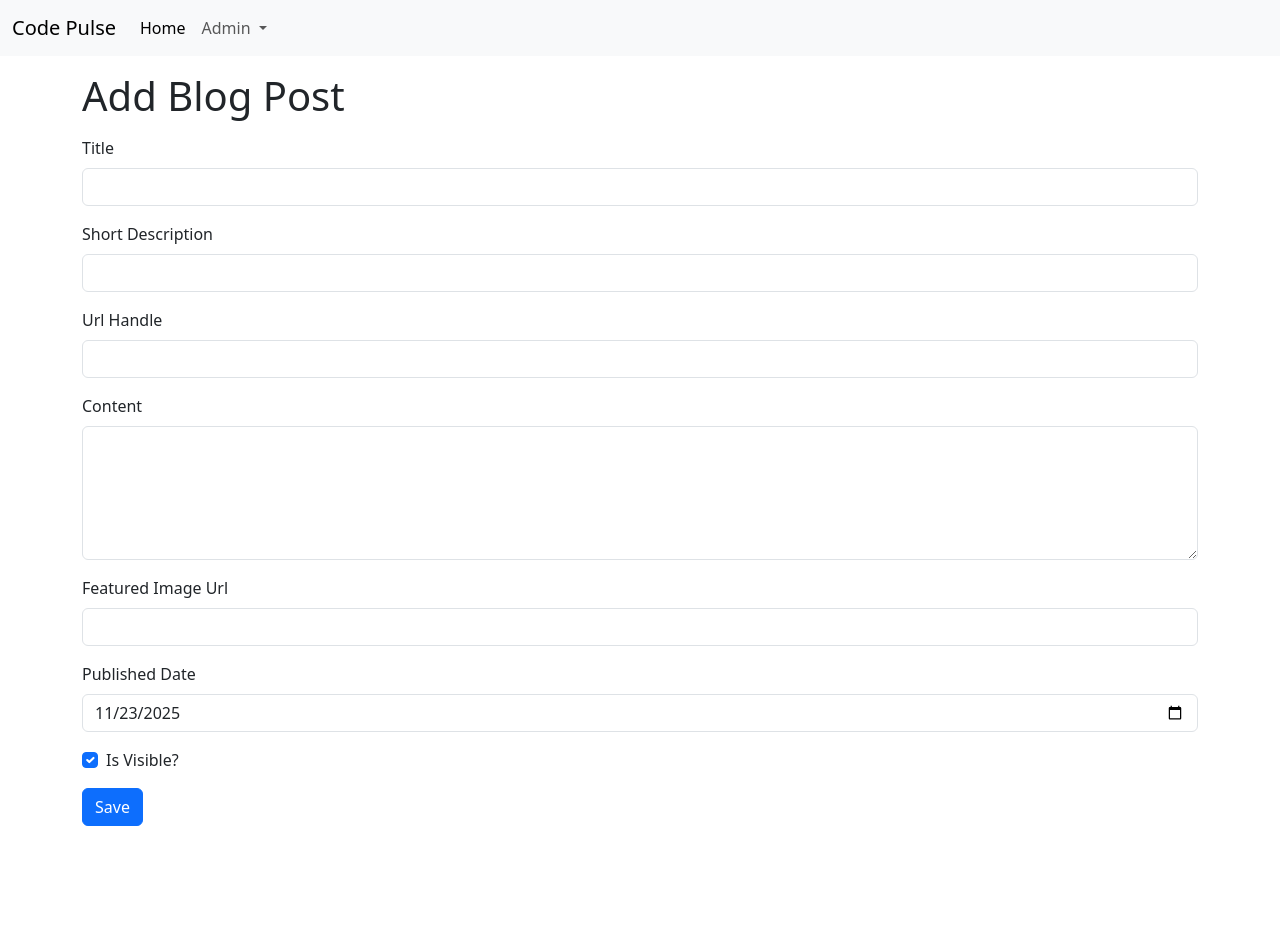
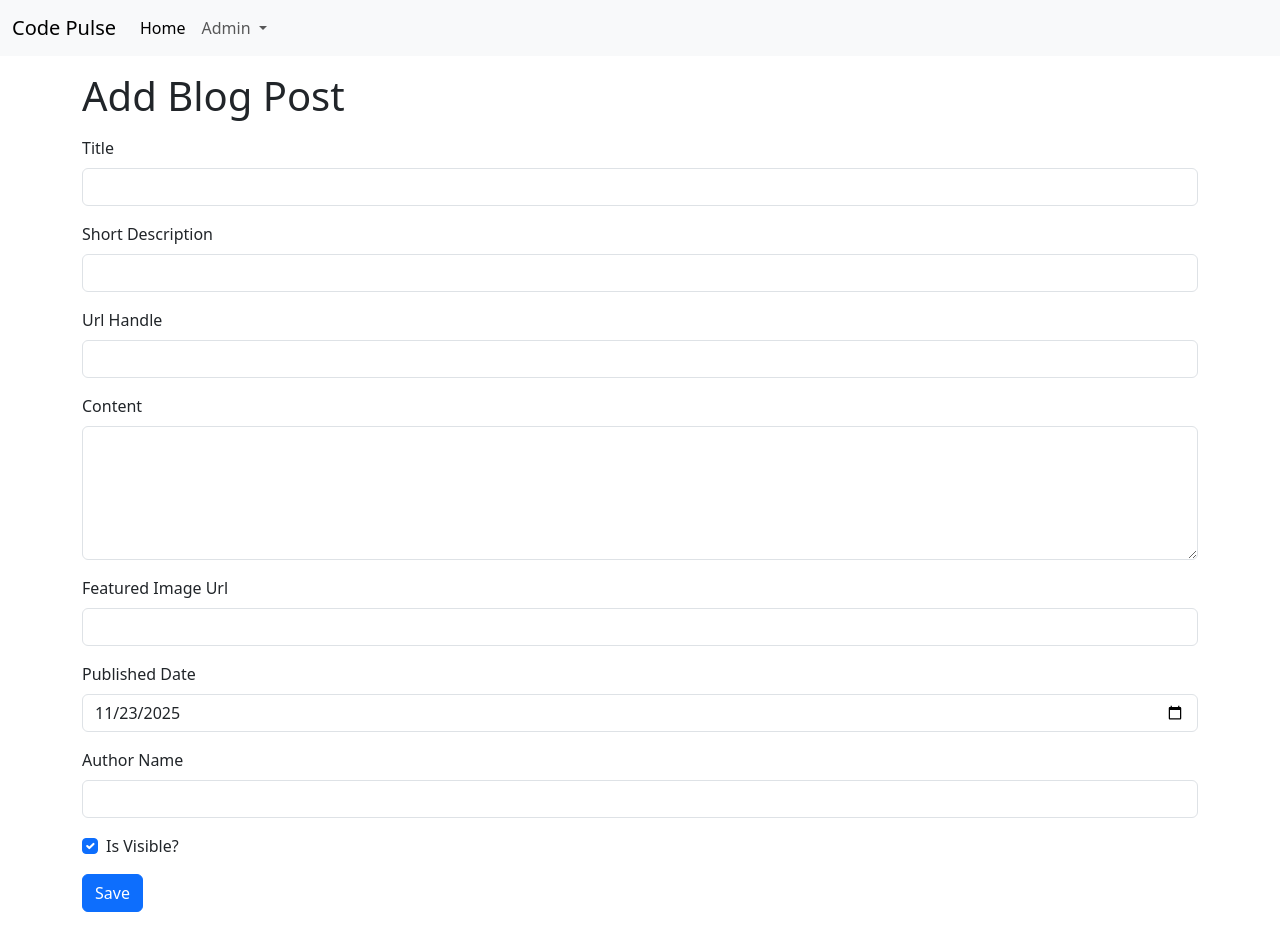
Before and after one commit to GuicesarS/CodePulse.API, an Angular app in the folder src/CodePulseUI/CodePulse/: page /admin/blogposts/add in a window 1280 px wide. Before the commit the page ends 842 px from the top, so only its background shows below. Built offline with nearby package versions, Linux system fonts and the light colour scheme.

Commit message:
feat(UI): submit add blogpost form

```diff
--- a/src/CodePulseUI/CodePulse/src/app/features/Blogpost/add-blogpost/add-blogpost.html
+++ b/src/CodePulseUI/CodePulse/src/app/features/Blogpost/add-blogpost/add-blogpost.html
@@ -1,7 +1,7 @@
 <div class="container">
     <h1 class="mt-3">Add Blog Post</h1>
 
-    <form [formGroup]="addBlogPostForm" class="mt-3">
+    <form [formGroup]="addBlogPostForm" class="mt-3" (ngSubmit)="onSubmit()">
         <div class="mb-3">
             <label class="form-label">Title</label>
             <input type="text" class="form-control" formControlName="title">
@@ -33,6 +33,11 @@
         </div>
 
         <div class="mb-3">
+            <label class="form-label">Author Name</label>
+            <input type="text" class="form-control" formControlName="author">
+        </div>
+
+        <div class="mb-3">
             <div class="form-check">
                 <input class="form-check-input" type="checkbox" id="isVisible" formControlName="isVisible">
                 <label class="form-check-label" for="isVisible">
--- a/src/CodePulseUI/CodePulse/src/app/features/Blogpost/add-blogpost/add-blogpost.ts
+++ b/src/CodePulseUI/CodePulse/src/app/features/Blogpost/add-blogpost/add-blogpost.ts
@@ -50,4 +50,10 @@
     }),
 
   });
+
+  onSubmit()
+  {
+    const formRawValue = this.addBlogPostForm.getRawValue();
+    console.log(formRawValue);
+  }
 }
```
